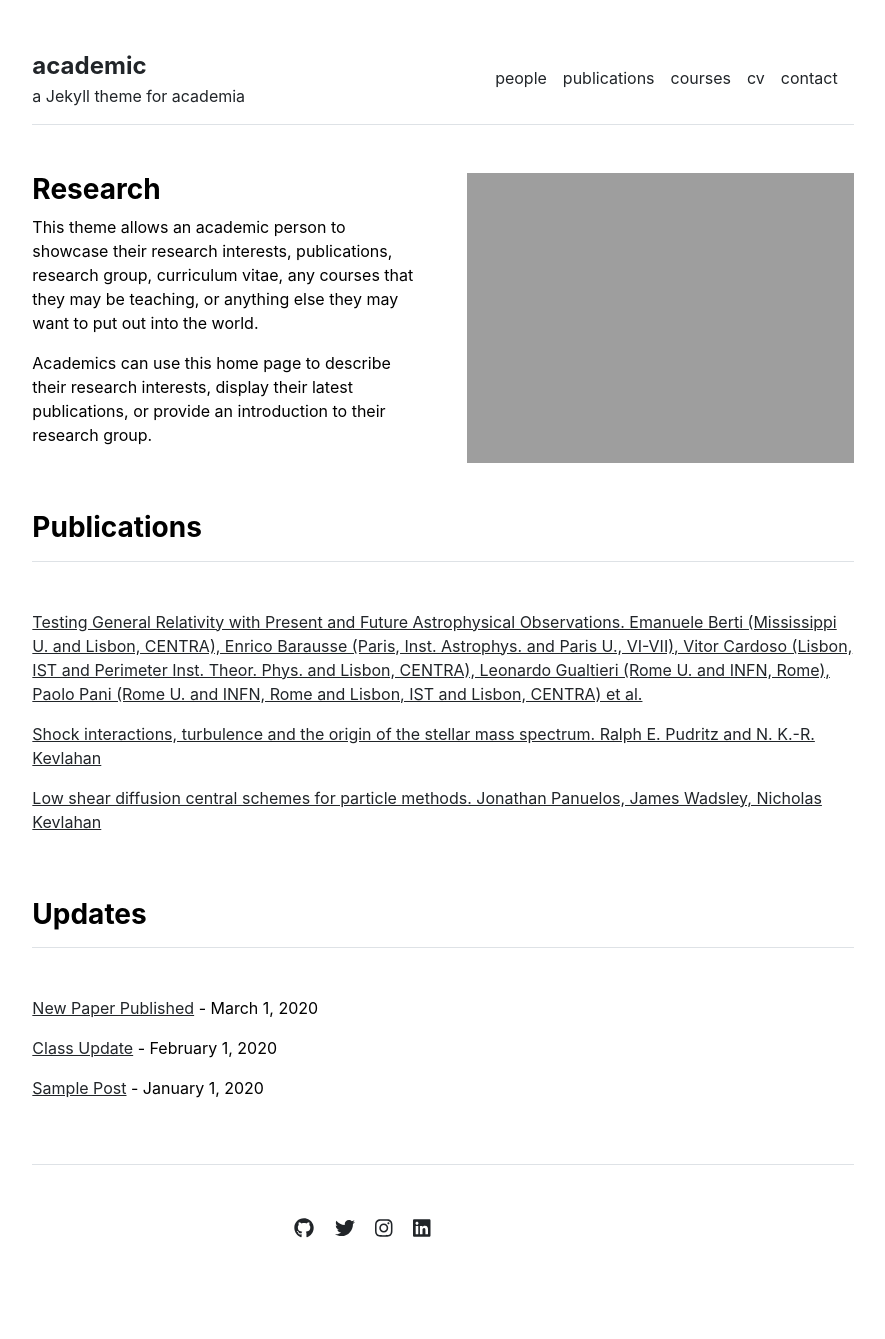
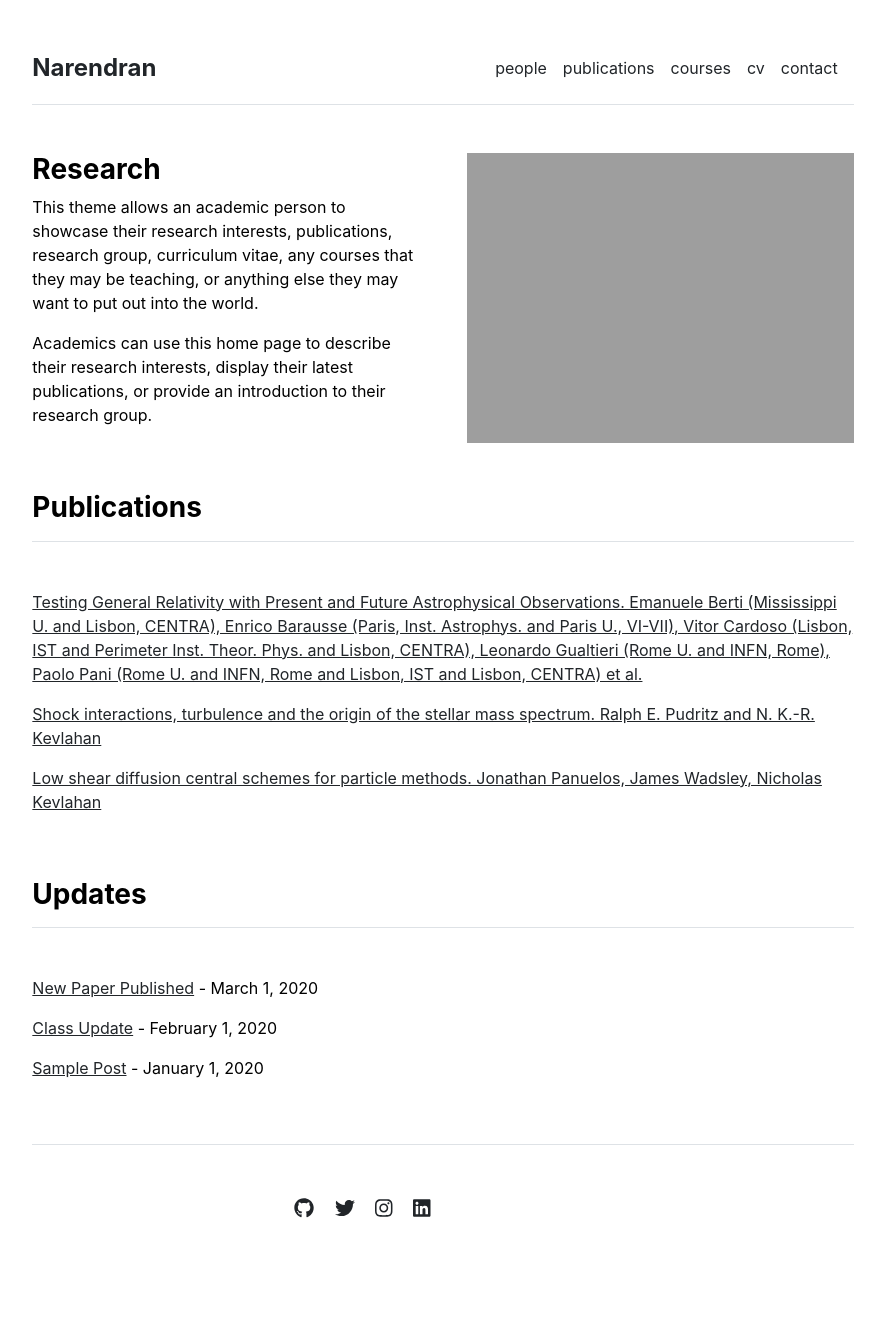
Before and after one commit to narenpi/naren.github.io, a Jekyll site: the page built from index.md, in a window 1280 px wide. Shown: the whole page, without its empty margins (197-1082 px from the left). Built offline with Jekyll 4.4.1, drawn with Linux system fonts in a browser that asks for light colours.

Commit message:
Update _config.yml

```diff
--- a/_config.yml
+++ b/_config.yml
@@ -1,4 +1,4 @@
 url: "" # the base hostname & protocol for your site, e.g. http://example.com
 baseurl: "" # the subpath of your site, e.g. /blog
-title: "academic" # the name of your site, e.g. ACME Corp.
-description: "a Jekyll theme for academia"
+title: "Narendran" # the name of your site, e.g. ACME Corp.
+description: ""
```
